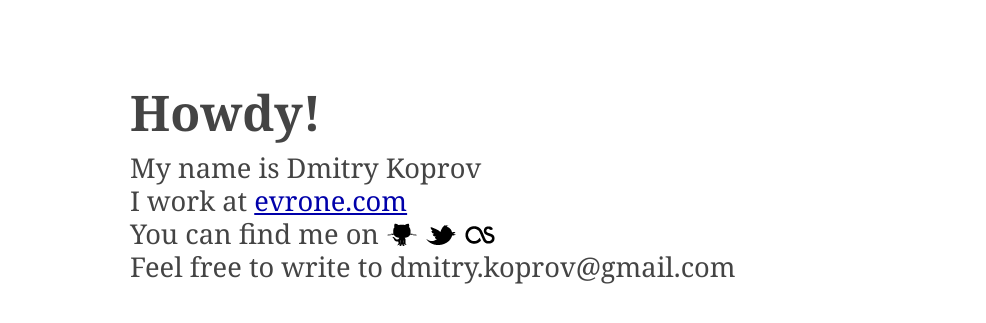
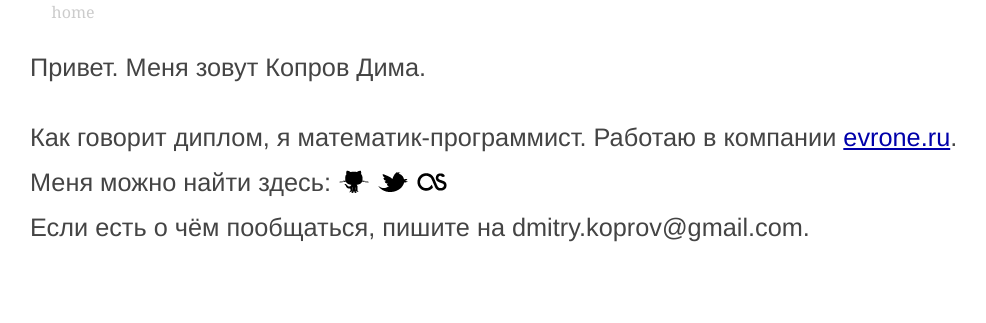
Before and after one commit to dkoprov/dkoprov.github.com, a Jekyll site: the page about.html, which Jekyll copies as it is, in a window 1280 px wide. Shown: the top 323 px of the page, without its empty margins (70-1056 px from the left). Built offline with Jekyll 4.4.1, drawn with Linux system fonts in a browser that asks for light colours; nearby versions of some CDN libraries; library files that are not in the unit come from our copies; Markdown is read by kramdown in place of the engine named in the settings.

Commit message:
does some styling

```diff
--- a/_layouts/default.html
+++ b/_layouts/default.html
@@ -18,7 +18,9 @@
   </head>
   <body>
 
-    <a class="home_link" href="/">home</a>
+    <header>
+      <a class="header_link" href="/">home</a>
+    </header>
 
     <div class="content">
       {{ content }}
--- a/about.html
+++ b/about.html
@@ -14,19 +14,19 @@
     <link rel="icon" type="image/png" href="favicon.png" />
   </head>
   <body>
-    <div class='howdy'>
+    <header>
+      <a class="header_link" href="/">home</a>
+    </header>
 
-      <h1>Howdy!</h1>
-      <p>
-        My name is Dmitry Koprov <br />
-        I work at <a href='http://evrone.com'>evrone.com</a> <br />
-        You can find me on
-        <a href="https://github.com/dkoprov"><img src="images/github.png" /></a>
-        <a href="http://twitter.com/dkoprov"><img src="images/twitter.png" /></a>
-        <a href="http://www.lastfm.ru/user/dimbas"><img src="images/last.fm.png" /></a> <br />
-        Feel free to write to dmitry.koprov@gmail.com
-      </p>
+    <div class="about">
+      <h2>Привет. Меня зовут Копров Дима.<h2/>
+      Как говорит диплом, я математик-программист.
+      Работаю в компании <a href='http://evrone.ru'>evrone.ru</a>.<br />
+      Меня можно найти здесь:
+      <a href="https://github.com/dkoprov"><img src="images/github.png" /></a>
+      <a href="http://twitter.com/dkoprov"><img src="images/twitter.png" /></a>
+      <a href="http://www.lastfm.ru/user/dimbas"><img src="images/last.fm.png" /></a> <br />
+      Если есть о чём пообщаться, пишите на dmitry.koprov@gmail.com.
     </div>
-
   </body>
 </html>
--- a/css/main.css
+++ b/css/main.css
@@ -30,13 +30,18 @@
   font-style: normal;
 }
 
-body{
-  max-width: 50em;
+html {
+  -webkit-text-size-adjust: 100%;
+  -ms-text-size-adjust: 100%;
+  background: rgb(255,255,255);
+  overflow-y: scroll;
+}
+
+body {
   color: #444;
   font-family: 'AcademyWeb', Georgia, serif;
-  font-size: 1.1em;
+  font-size: 81.25%;
   line-height: 1.5em;
-  margin: 1em auto;
 }
 
 i, em {
@@ -60,10 +65,69 @@ p.meta {
   color: #494949;
 }
 
+h1, h2, h3, h4, h5, h6 {
+  -moz-font-feature-settings: "liga=1, kern=1";
+  -ms-font-feature-settings: "liga" 1, "kern" 1;
+  text-rendering: optimizeLegibility;
+  margin-bottom: 1.42382em;
+  font-weight: normal;
+}
+
 h1 {
-  font-size: 1.8em;
-  line-height: 1em;
-  margin: 1.8em 0 0;
+  margin: .97em 0 .5em;
+  line-height: 1.125em;
+  font-size: 2em;
+  font-style: italic;
+  text-align: center;
+}
+
+.ie h1 {
+  font-size: 4em;
+  }
+
+h2 {
+  line-height: 1.77777em;
+  margin-bottom: 1em;
+  font-size: 1.2em;
+  }
+
+h3 {
+  margin: 1.7em 0 .85em;
+  line-height: 1.5em;
+  font-size: 1.3em;
+  }
+
+h4 {
+  line-height: 1.12382em;
+  margin: 0 0 1.3em;
+  font-size: 1.2em;
+  }
+
+h5 {
+  text-transform: uppercase;
+  letter-spacing: 2px;
+  line-height: 1.5em;
+  margin: 0 0 1.5em;
+  font-size: 1em;
+  }
+
+h6 {
+  font-weight: bold;
+  margin: 0 0 1.5em;
+  }
+
+p, blockquote, .content img {
+  margin-bottom: 1.5em;
+  -webkit-hyphens: auto;
+  -moz-hyphens: auto;
+  hyphens: auto;
+}
+
+abbr {
+  text-transform: lowercase;
+  font-variant: small-caps;
+  letter-spacing: 0.1em;
+  cursor: help;
 }
 
 img {
@@ -78,28 +142,21 @@ code {
   font-size: 90%;
 }
 
-.howdy {
-  font-size: 1.55em;
-  line-height: 1.2em;
+.caption h1 {
+  color: #F54;
+  font-style: normal;
+  text-transform: lowercase;
+  font-variant: small-caps;
 }
 
-.caption {
-  font-size: 3em;
-  font-family: Didot, Georgia, serif;
-  line-height: 1.3em;
-  color: #F54;
+.about {
+  font-family: Helvetica, PT Sans, sans-serif;
+  font-size: 1.25em;
+  line-height: 90%;
+  margin-left: 5em;
 }
 
-.header{
-  padding: .3em;
-  text-align: right;
-}
-
-a.about {
-  text-decoration: none;
-  color: #444;
-}
-a.home_link {
+a.header_link {
   color: #ccc;
   text-decoration: none;
   padding-bottom: 4em;
@@ -122,7 +179,7 @@ ul.posts li span.post_date {
 }
 
 ul.posts li a {
-  font-family: 'Helvetica', sans;
+  font-family: Helvetica, sans;
   font-weight: bold;
   text-decoration: none;
   color: #444;
@@ -138,12 +195,107 @@ ul.posts li span.post_annotation {
   text-align: justify;
 }
 
-#post p code {
+article p code {
   padding: .2em;
   background-color: lightYellow;
 }
 
-#post {
+article {
   margin-bottom: 5em;
   text-align: justify;
 }
+
+/*
+  MIN-WIDTH: 15.652em
+--------------------------------------------- */
+
+@media screen and (min-width: 15.652em) {
+
+  body {
+    font-size: 87.5%;
+    }
+
+  h2 {
+    font-size: 1.26562em;
+    }
+
+  h3 {
+    font-size: 1.5em;
+    }
+
+  h4 {
+    font-size: 1.26562em;
+    }
+
+  }
+
+/*
+  MIN-WIDTH: 19.9375em
+--------------------------------------------- */
+
+@media screen and (min-width: 19.9375em) {
+
+  body {
+    font-size: 100%;
+  }
+
+  .content, header, footer {
+    padding: 1.5em;
+  }
+
+  h1 {
+    font-size: 3em;
+    }
+
+  }
+
+/*
+  MIN-WIDTH: 29.9375em
+--------------------------------------------- */
+
+@media screen and (min-width: 29.9375em) {
+
+  .content, header, footer {
+    padding: 1.5em 3em;
+    max-width: 34.3em;
+    }
+
+  ul, ol {
+    margin-left: 0;
+  }
+
+}
+
+/*
+  MIN-WIDTH: 38em
+--------------------------------------------- */
+
+@media screen and (min-width: 38em) {
+
+  .content, header, footer {
+    padding: 0 7.59372em;
+  }
+
+  h1 {
+    margin: .97em 0 .8em;
+    font-size: 4em;
+  }
+
+}
+
+/*
+  MIN-WIDTH: 99.9375em
+--------------------------------------------- */
+
+@media screen and (min-width: 99.9375em) {
+
+  body {
+    line-height: 1.75em;
+    font-size: 112.5%;
+  }
+
+  .content, header, footer {
+    max-width: 44.43736em;
+  }
+
+}
```
Also changed, not shown: _layouts/main.html (+7 -6 lines), _layouts/post.html (+4 -3 lines).
